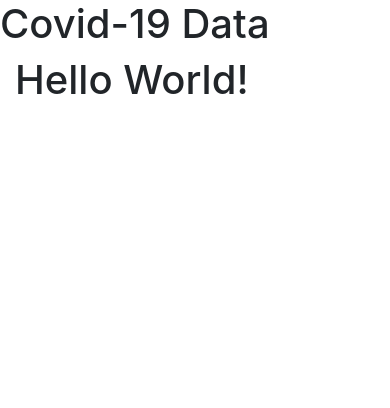
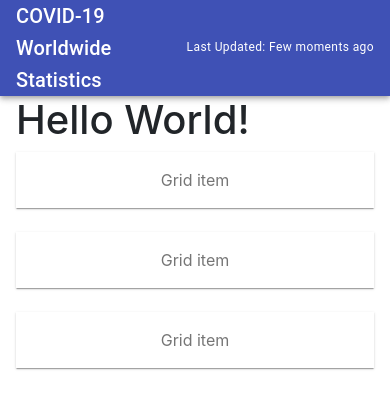
Before and after one commit to hagoraya/Covid-19-Tracker, a React (Create React App) app: page / in a window 390 px wide. Shown: the top 408 px of the page. Built offline with nearby package versions, Linux system fonts and the light colour scheme; no server answers.

Commit message:
Responsive Grid layout

```diff
--- a/src/App.js
+++ b/src/App.js
@@ -3,7 +3,9 @@ import React from 'react';
 
 //Bootstrap Components
 import 'bootstrap/dist/css/bootstrap.min.css';
-import { Container, Row, Col, Alert } from 'react-bootstrap';
+//import { Container, Row, Col, Alert } from 'react-bootstrap';
+import { Toolbar, AppBar, Button, Typography, Container, Paper, Grid, makeStyles } from '@material-ui/core';
+
 
 
 
@@ -11,15 +13,52 @@ import { Container, Row, Col, Alert } from 'react-bootstrap';
 import Main from './components/main.component'
 import Header from './components/header.component'
 
+
+const useStyles = makeStyles((theme) => ({
+  paper: {
+    padding: theme.spacing(2),
+    textAlign: 'center',
+    color: theme.palette.text.secondary
+  },
+}));
+
+
 function App() {
+  const classes = useStyles();
   return (
-    <Container>
-      <Row className="justify-content-md-center">
-        <Header></Header>
+    <div>
+      <AppBar position="sticky">
+        <Toolbar>
+          <Typography variant="h6" style={{ flex: 1 }}>
+            COVID-19 Worldwide Statistics
+          </Typography>
 
-      </Row>
-      <Main></Main>
-    </Container>
+          <Typography align="right" variant="caption" >
+            Last Updated: Few moments ago
+          </Typography>
+        </Toolbar>
+      </AppBar>
+
+      <Container maxWidth="xl">
+        <Main></Main>
+        <Grid container spacing={3}>
+          <Grid item md={4} xs="12">
+            <Paper className={classes.paper} square> Grid item</Paper>
+          </Grid>
+
+          <Grid item md={4} xs="12">
+            <Paper className={classes.paper} square> Grid item</Paper>
+          </Grid>
+
+          <Grid item md={4} xs="12">
+            <Paper className={classes.paper} square> Grid item</Paper>
+          </Grid>
+
+        </Grid>
+      </Container>
+
+
+    </div>
 
   );
 }
```
